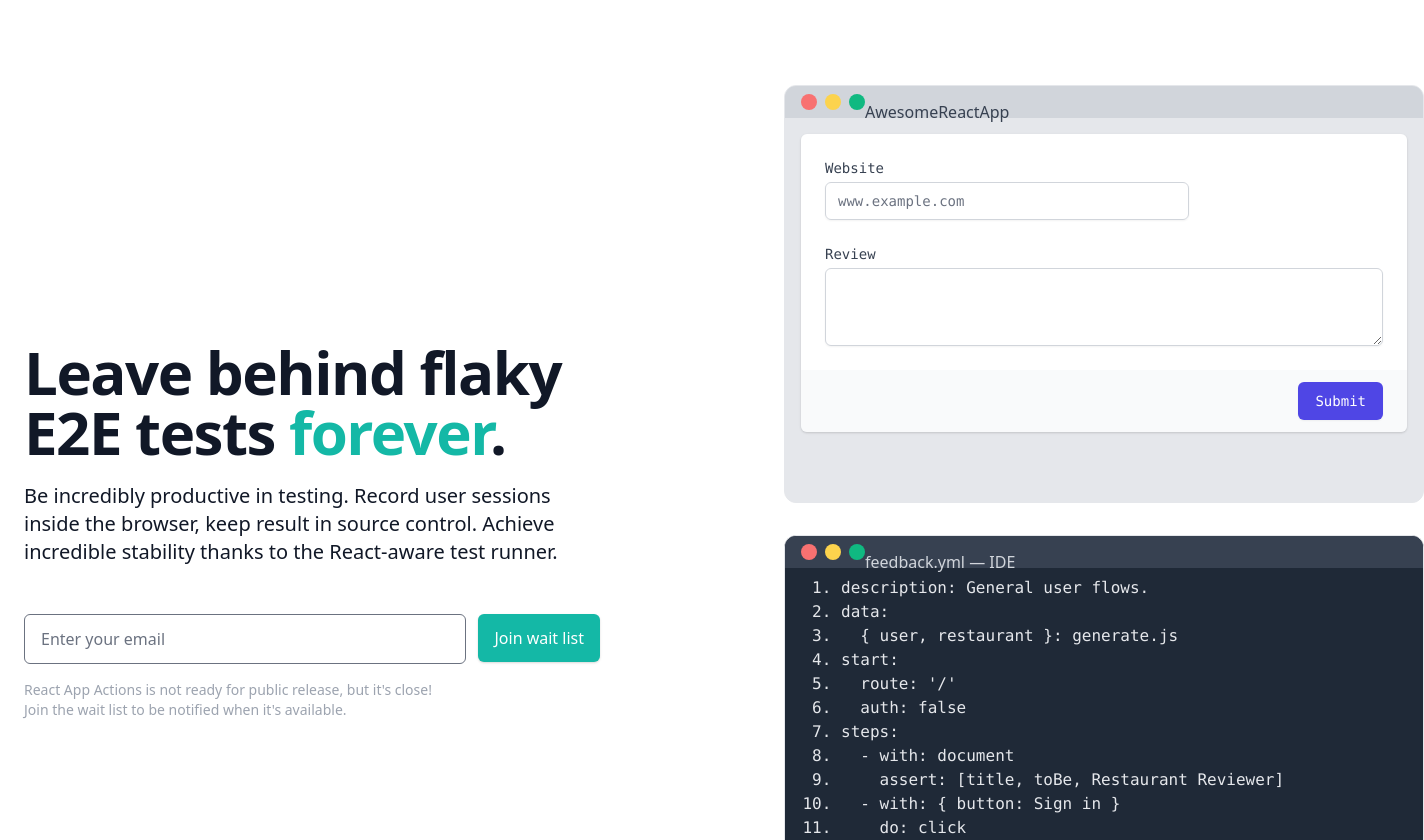
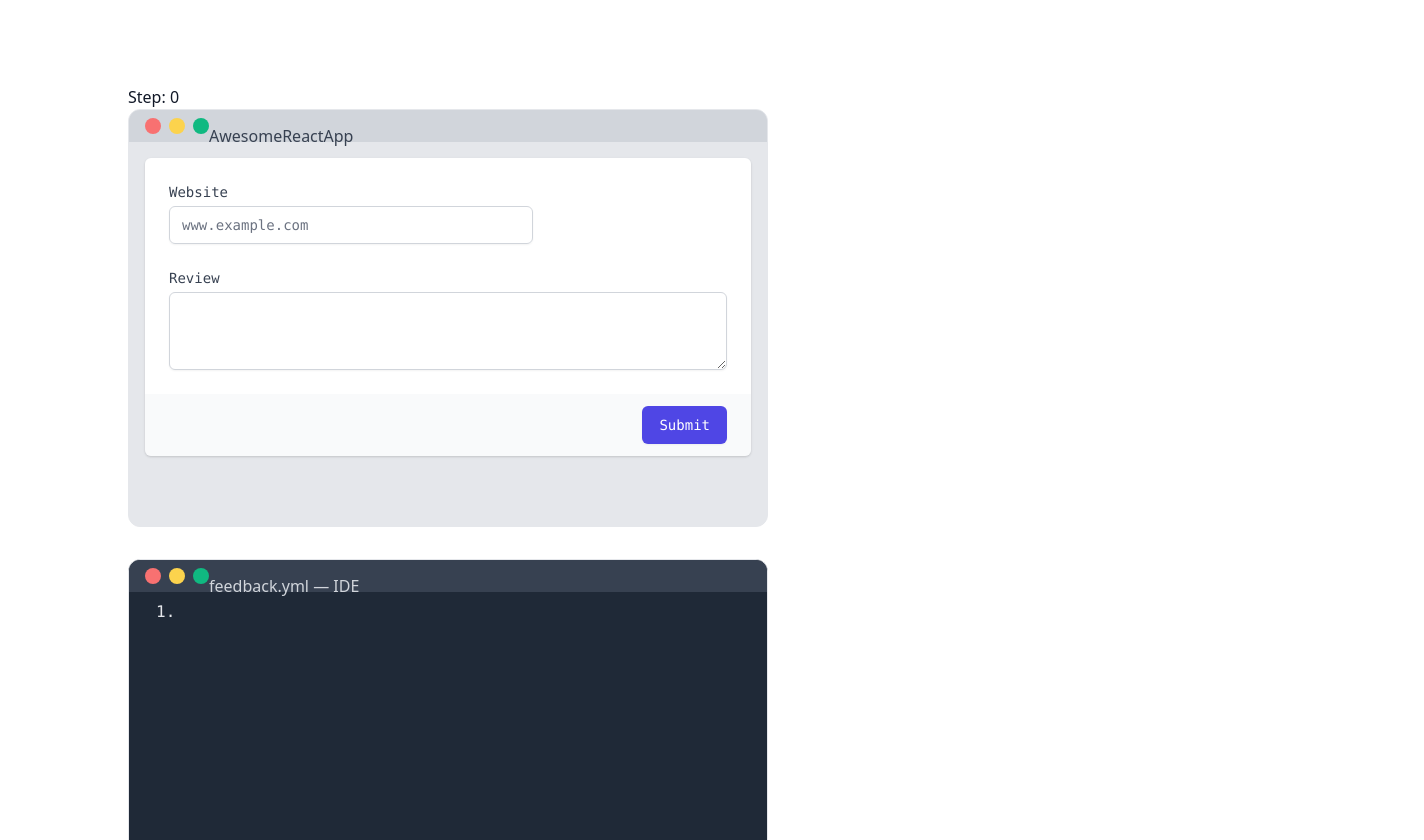
Before and after one commit to appactions/appactions, a Next.js app in the folder react-app-actions.com/: page / in a window 1280 px wide. Shown: the part 280-1120 px from the top of the page, 1424 px wide, since content can reach past the window. Built offline with nearby package versions, Linux system fonts and the light colour scheme.

Commit message:
animation

```diff
--- a/react-app-actions.com/components/demo.js
+++ b/react-app-actions.com/components/demo.js
@@ -1,33 +1,54 @@
-const yaml = `description: General user flows.
-data:
-  { user, restaurant }: generate.js
-start:
-  route: '/'
-  auth: false
-steps:
-  - with: document
-    assert: [title, toBe, Restaurant Reviewer]
-  - with: { button: Sign in }
-    do: click
-  - with: { input: Email }
-    do: { type: $data.user.email }
-  - with: { button: Sign in with TestLogin }
-    do: click
-  - with: { heading: Welcome to Restaurant Reviewer! }
-  - switch:
-    { variant: regular }:
-      - with: { input: Restaurant goer }
-        do: click
-    { variant: owner }:
-      - with: { input: Restaurant owner }
-        do: click
-  - with: { button: Continue }
-    do: click
-`;
+import { useState, useEffect } from 'react';
+
+const animation = [
+    { code: 'name: Feedback form' },
+    { code: 'description: General user flows.' },
+    { code: 'steps:' },
+    { code: '  - with: { input: Website }' },
+    { code: '    do: { type: foo bar }', input: 'foo bar' },
+    { code: '  - with: { textarea: Review }' },
+    { code: '    do: { type: qwe asd wedf sadf as }', textarea: 'qwe asd wedf sadf as' },
+    { code: '  - with: form' },
+    { code: '    do: submit', submit: true },
+    { submitted: true },
+].reduce(
+    (acc, curr) => {
+        const last = acc[acc.length - 1];
+        return [
+            ...acc,
+            {
+                ...last,
+                ...curr,
+                code: curr.code ? [last.code, '\n', curr.code].join('').trim() : last.code,
+            },
+        ];
+    },
+    [{ input: '', textarea: '', submit: false, submitted: false, code: '' }],
+);
 
 function Demo() {
+    const [step, setStep] = useState(0);
+    useEffect(() => {
+        const onStep = event => {
+            event.preventDefault();
+            setStep(step => {
+                let result = step;
+                if (event.key === 'ArrowRight') {
+                    result = step + 1;
+                } else if (event.key === 'ArrowLeft') {
+                    result = step - 1;
+                }
+
+                return Math.max(0, result % animation.length);
+            });
+        };
+        document.addEventListener('keyup', onStep);
+
+        return () => document.removeEventListener('keyup', onStep);
+    }, []);
     return (
         <>
+            <h4>Step: {step}</h4>
             <div className="block mb-8 overflow-hidden font-mono bg-gray-200 border pointer-events-none rounded-xl w-192">
                 <div className="block w-full h-8 pl-2 bg-gray-300">
                     <span className="inline-block w-4 h-4 my-2 ml-2 bg-red-400 rounded-full"></span>
@@ -35,8 +56,8 @@ function Demo() {
                     <span className="inline-block w-4 h-4 my-2 ml-2 bg-green-500 rounded-full"></span>
                     <span className=" inline-block  font-sans text-center text-gray-700">AwesomeReactApp</span>
                 </div>
-                <div className="p-4 overflow-hidden text-gray-200 h-96">
-                    <AppMockup />
+                <div className="p-4 overflow-hidden h-96">
+                    <AppMockup step={step} />
                 </div>
             </div>
             <div className="block overflow-hidden font-mono bg-gray-800 border rounded-xl w-192">
@@ -47,20 +68,17 @@ function Demo() {
                     <span className=" inline-block  font-sans text-center text-gray-300">feedback.yml — IDE</span>
                 </div>
                 <div className="py-2 overflow-y-scroll text-gray-200 pl-14 h-96 dark-scrollbar">
-                    <ol className="list-decimal">
-                        {yaml.split('\n').map((line, index) => (
-                            <li key={index}>{line.replace(/ /g, '\u00a0')}</li>
-                        ))}
-                    </ol>
+                    <TestCode step={step} />
                 </div>
             </div>
         </>
     );
 }
 
-function AppMockup() {
-    return (
-        <div className="mt-5 md:mt-0 md:col-span-2">
+function AppMockup({ step }) {
+    const [state, setState] = useState(animation[0]);
+    useEffect(() => setState(animation[step]));
+    const content = !state.submitted ? (
         <form action="#" method="POST">
             <div className="shadow sm:rounded-md sm:overflow-hidden">
                 <div className="px-4 py-5 bg-white space-y-6 sm:p-6">
@@ -76,6 +94,7 @@ function AppMockup() {
                                     id="company_website"
                                     className="flex-1 block w-full border-gray-300 rounded-md focus:ring-indigo-500 focus:border-indigo-500 rounded-r-md sm:text-sm"
                                     placeholder="www.example.com"
+                                    value={state.input}
                                 />
                             </div>
                         </div>
@@ -90,6 +109,7 @@ function AppMockup() {
                                 name="about"
                                 rows={3}
                                 className="block w-full mt-1 border-gray-300 shadow-sm focus:ring-indigo-500 focus:border-indigo-500 sm:text-sm rounded-md"
+                                value={state.textarea}
                             />
                         </div>
                     </div>
@@ -98,13 +118,26 @@ function AppMockup() {
                     <button
                         type="submit"
                         className="inline-flex justify-center px-4 py-2 text-sm font-medium text-white bg-indigo-600 border border-transparent shadow-sm rounded-md hover:bg-indigo-700 focus:outline-none focus:ring-2 focus:ring-offset-2 focus:ring-indigo-500"
+                        disabled={state.submit}
                     >
                         Submit
                     </button>
                 </div>
             </div>
         </form>
-        </div>
+    ) : (
+        <h4>submitted</h4>
+    );
+    return <div className="mt-5 md:mt-0 md:col-span-2">{content}</div>;
+}
+
+function TestCode({ step }) {
+    return (
+        <ol className="list-decimal">
+            {animation[step].code.split('\n').map((line, index) => (
+                <li key={index}>{line.replace(/ /g, '\u00a0')}</li>
+            ))}
+        </ol>
     );
 }
 
--- a/react-app-actions.com/components/hero.js
+++ b/react-app-actions.com/components/hero.js
@@ -1,11 +1,8 @@
 import SignUp from 'components/signup';
 import Demo from 'components/demo';
 
-function Hero() {
+function HeroText() {
     return (
-        <main className="mt-16 sm:mt-24">
-            <div className="mx-auto max-w-7xl">
-                <div className="lg:grid lg:grid-cols-12 lg:gap-8">
         <div className="px-4 sm:px-6 sm:text-center md:max-w-2xl md:mx-auto lg:col-span-6 lg:text-left lg:flex lg:items-center">
             <div>
                 <h1 className="mt-4 text-4xl font-extrabold tracking-tight sm:mt-5 sm:leading-none lg:mt-6 lg:text-5xl xl:text-6xl">
@@ -14,9 +11,8 @@ function Hero() {
                     </span>
                 </h1>
                 <p className="mt-3 text-base text-gray-900 sm:mt-5 sm:text-xl lg:text-lg xl:text-xl">
-                                Be incredibly productive in testing. Record user sessions inside the browser, keep
-                                result in source control. Achieve incredible stability thanks to the React-aware test
-                                runner.
+                    Be incredibly productive in testing. Record user sessions inside the browser, keep result in source
+                    control. Achieve incredible stability thanks to the React-aware test runner.
                 </p>
                 <div className="mt-10 sm:mt-12">
                     <SignUp />
@@ -29,6 +25,15 @@ function Hero() {
                 </div>
             </div>
         </div>
+    );
+}
+
+function Hero() {
+    return (
+        <main className="mt-16 sm:mt-24">
+            <div className="mx-auto max-w-7xl">
+                <div className="lg:grid lg:grid-cols-12 lg:gap-8">
+                    {/* <HeroText /> */}
                     <div className="mt-16 sm:mt-24 lg:mt-0 lg:col-span-6">
                         <div className="bg-white sm:max-w-md sm:w-full sm:mx-auto sm:rounded-lg">
                             <div className="px-4 py-8 sm:px-10">
```
Lines whose indentation alone changed are shown as unchanged.
